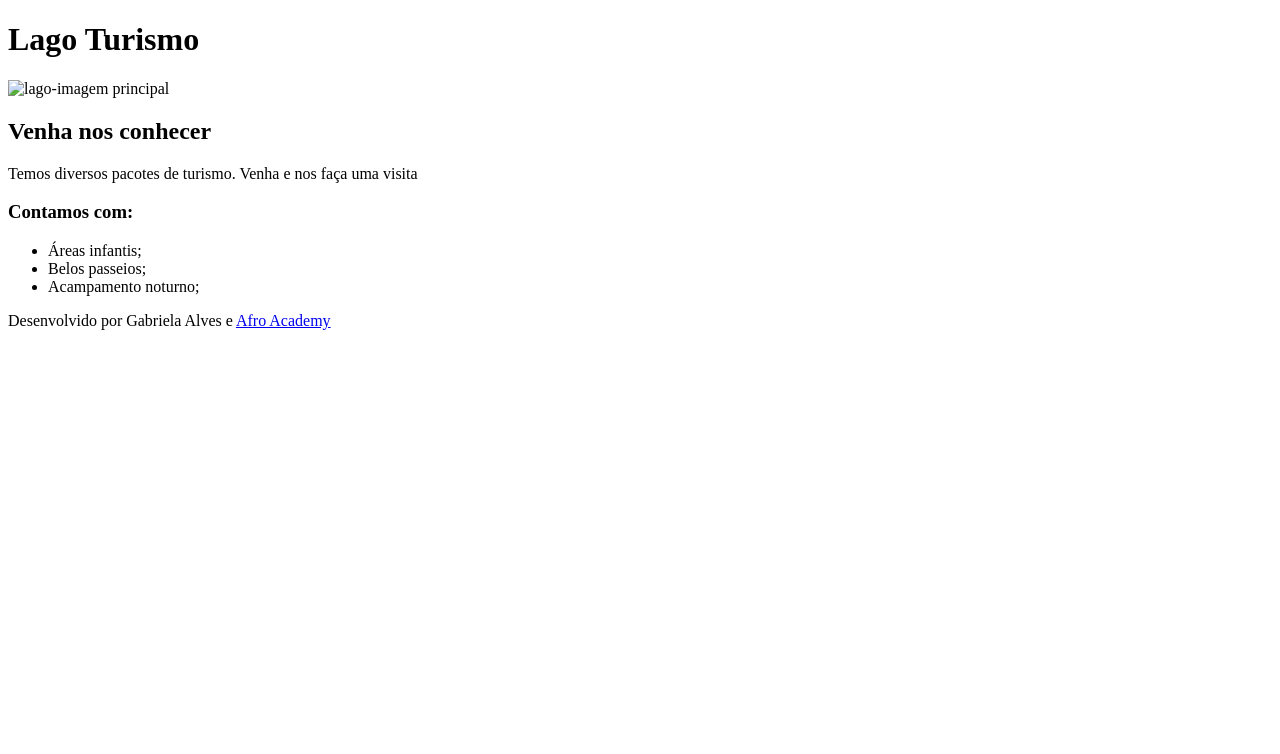
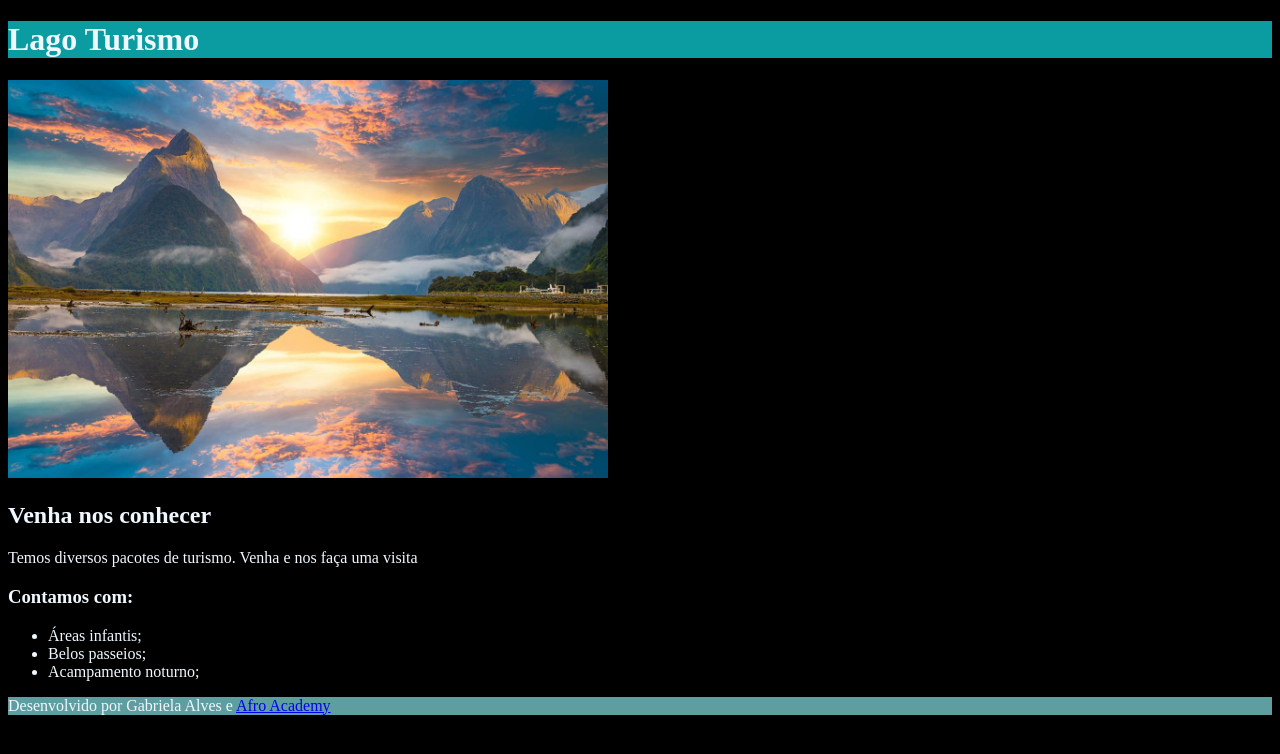
Before and after one commit to Gabriela1105/Primeiros-Conceitos, a plain HTML site: page index.html in a window 1280 px wide. Drawn offline with Linux system fonts and the light colour scheme.

Commit message:
css básico

```diff
--- a/index.html
+++ b/index.html
@@ -2,6 +2,7 @@
 <html>
     <head>
         <meta charset="UTF-8">
+        <link rel="stylesheet" href="./style.css">
 
         <title>Primeira Página</title>
     </head>
@@ -9,7 +10,7 @@
         <header>
             <h1>Lago Turismo</h1>
         </header>
-        <img src="" alt="lago-imagem principal">
+        <img src="./imagens/lago.jpg" alt="lago-imagem principal">
         <h2>Venha nos conhecer</h2>
         <p>Temos diversos pacotes de turismo. Venha e nos faça uma visita </p>
         <div>
@@ -21,6 +22,7 @@
             </ul>
         </div>
         <footer>
+
             Desenvolvido por Gabriela Alves e
             <a href="https://afroacademy.com.br/" target="_blank">Afro Academy</a>
         </footer>
--- /dev/null
+++ b/style.css
@@ -0,0 +1,13 @@
+body{
+    background-color: black;
+    color: aliceblue;
+}
+header{
+    background-color: rgb(11, 156, 161);
+}
+img{
+    width: 600px;
+}
+footer{
+    background-color: cadetblue;
+}
```
